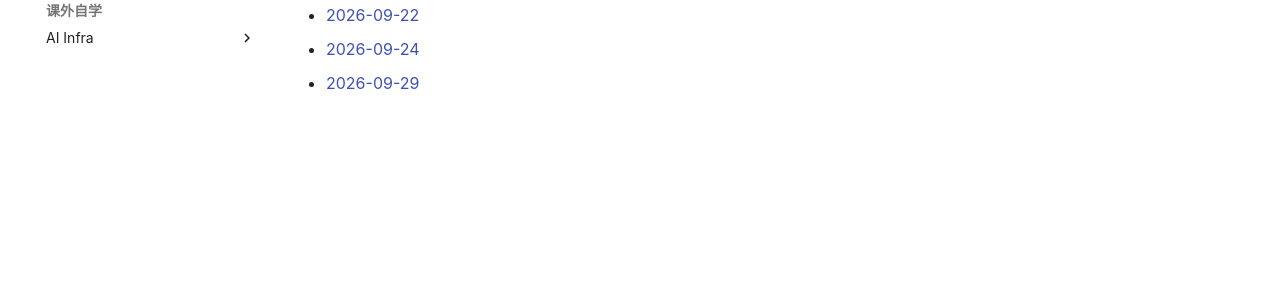
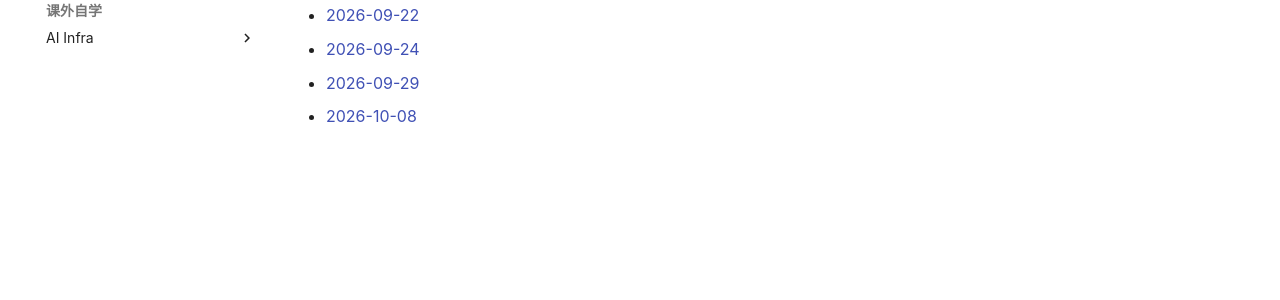
Before and after one commit to Lodpixel/Lec-Notes, an MkDocs documentation site: the page built from docs/课内/大学物理/index.md, in a window 1280 px wide. Shown: the part 360-660 px from the top of the page. Built offline with MkDocs 1.6.1 and Material for MkDocs 9.7.7, drawn with Linux system fonts in a browser that asks for light colours; comment, search, counter and statistics services are not loaded.

Commit message:
Update lecture transcript: docs/课内/大学物理/index.md

```diff
--- a/docs/课内/大学物理/index.md
+++ b/docs/课内/大学物理/index.md
@@ -12,3 +12,5 @@
 - [2026-09-24](2026-09-24.md)
 
 - [2026-09-29](2026-09-29.md)
+
+- [2026-10-08](2026-10-08.md)
```
